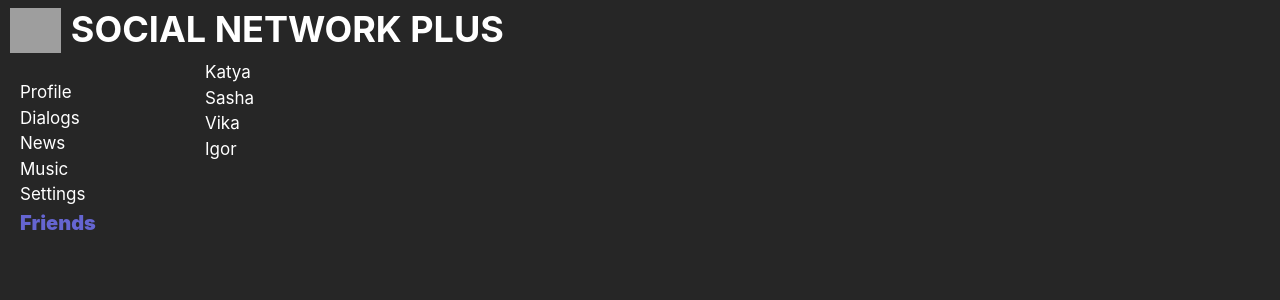
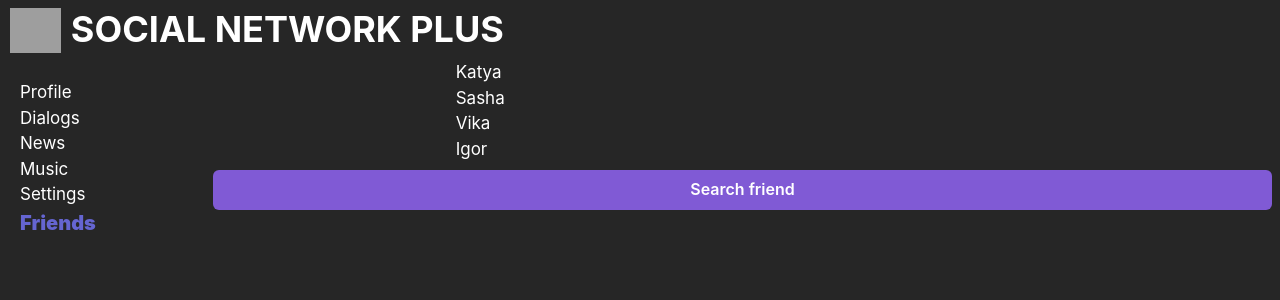
Before and after one commit to Saijo-shi/Samurai, a React (Create React App) app: page /friends in a window 1280 px wide. Shown: the top 300 px of the page. Built offline with nearby package versions, Linux system fonts and the light colour scheme; grey boxes are pictures that could not be loaded.

Commit message:
some styles added

```diff
--- a/src/App.js
+++ b/src/App.js
@@ -36,6 +36,7 @@ const App = (props) => {
                     state={props.state.dialogsPage}
                     addMessage={props.addMessage}
                     updateNewMessageText={props.updateNewMessageText}
+
                   />
                 }
               />
--- a/src/components/Navbar/Friends/Friends.jsx
+++ b/src/components/Navbar/Friends/Friends.jsx
@@ -1,12 +1,19 @@
 import React from "react";
 
-import FriendItem from "./Friend/FriendItem";
+import FriendItem from "./Friends/FriendItem";
+import { Button, Container, Grid } from "@chakra-ui/react";
 
 const Friends = (props) => {
   let FriendsElements = props.state.friends.map((friends) => (
-    <FriendItem name={friends.name} id={friends.id}/>
+    <FriendItem name={friends.name} id={friends.id} />
   ));
-  return <div>{FriendsElements}</div>;
+  return (
+    <Grid>
+      <Container>{FriendsElements}</Container>
+      <Button colorScheme="purple" variant="solid" m="2">
+        Search friend
+      </Button>
+    </Grid>
+  );
 };
-
 export default Friends;
--- a/src/components/Profile/MyPosts/MyPosts.jsx
+++ b/src/components/Profile/MyPosts/MyPosts.jsx
@@ -4,6 +4,8 @@ import Post from "./Post/Post";
 import { Flex, Heading, Button, Textarea } from "@chakra-ui/react";
 
 const MyPosts = (props) => {
+
+  let newPostElement = React.createRef();
   let postsElements = props.posts.map((posts) => (
     <Post message={posts.post} likesCount={posts.likesCount} />
   ));
@@ -14,7 +16,7 @@ const MyPosts = (props) => {
   let addPost = () => {
     props.addPost();
   };
-  let newPostElement = React.createRef();
+
 
   return (
     <div>
```
Also changed, not shown: src/components/Navbar/Friends/Friends/FriendItem.jsx (renamed from src/components/Navbar/Friends/Friend/FriendItem.jsx).
